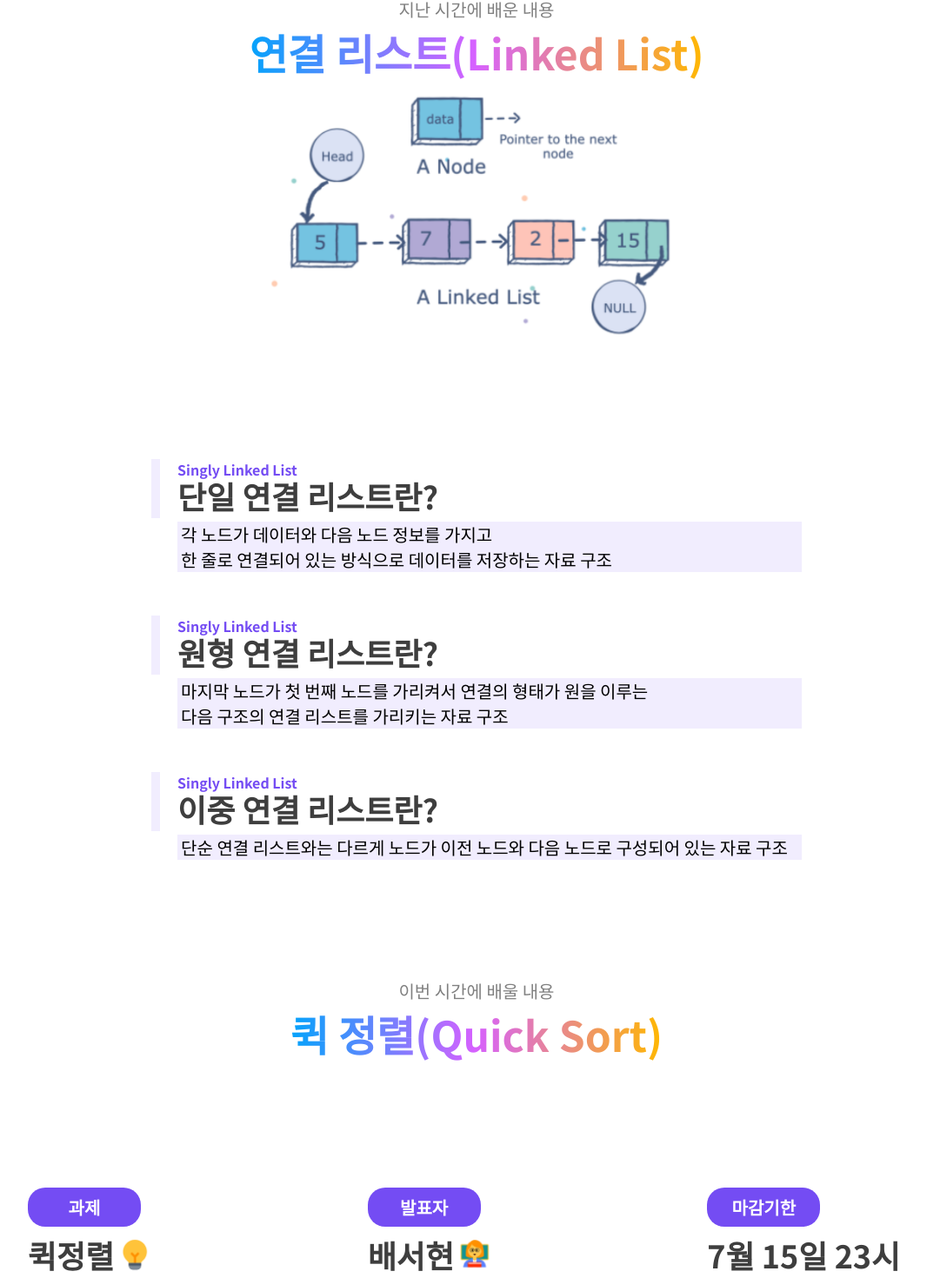
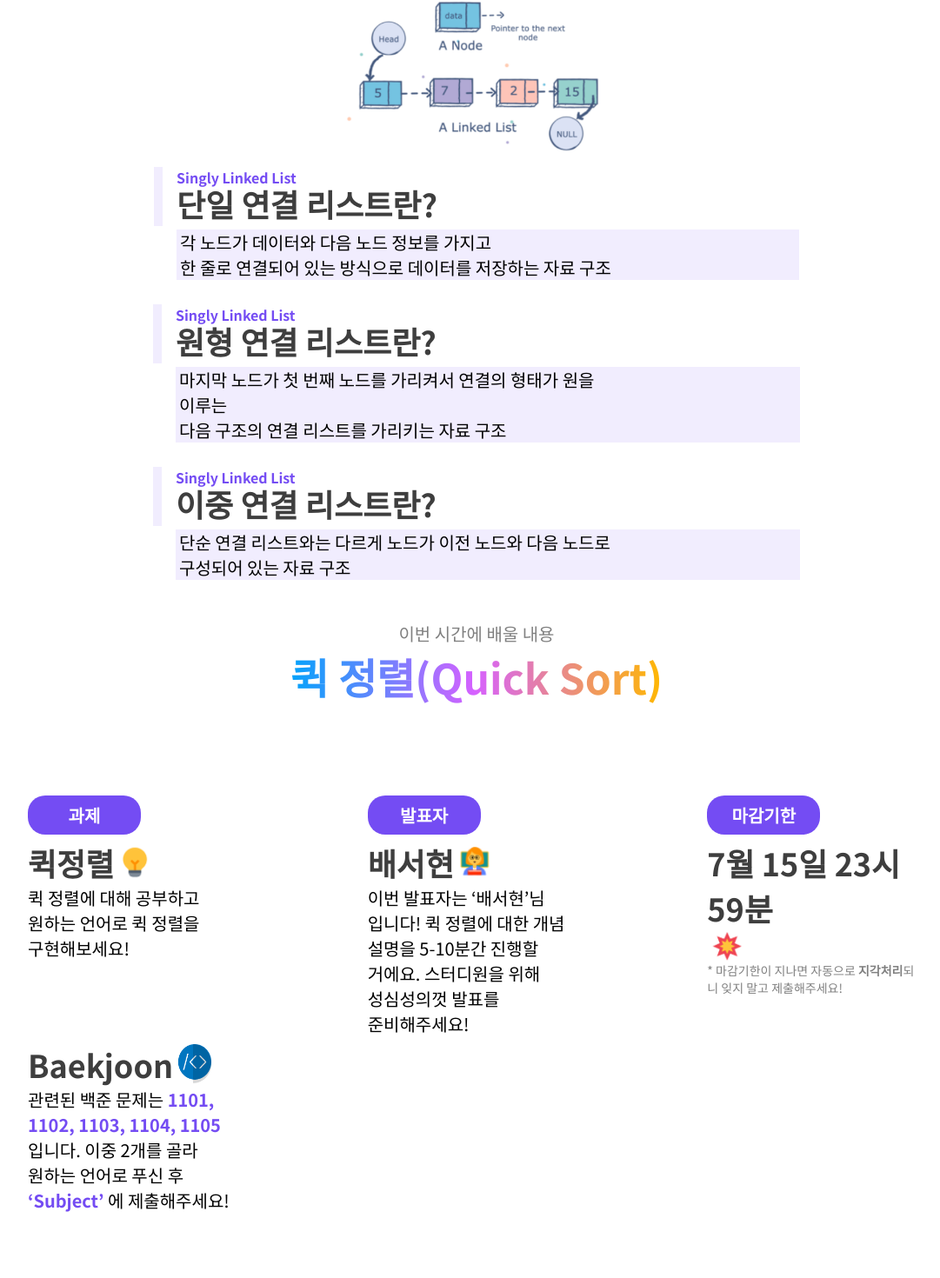
Before and after one commit to baebae02/pybo-frontend, a Vue app: page /study in a window 1280 px wide. Shown: the part 935-2405 px from the top of the page at 87% size, without its empty margins (92-1173 px from the left). Built offline with nearby package versions, Linux system fonts and the light colour scheme.

Commit message:
feat: study.vue

```diff
--- a/src/views/Study.vue
+++ b/src/views/Study.vue
@@ -1,6 +1,7 @@
 <template>
   <div class="template">
     <meta name="viewport" content="width=device-width, initial-scale=1"/>
+    <div class="page">
       <div class="top">
         <img class="study-img" src="@/assets/study.png" alt="">
         <div class="textArea">
@@ -11,8 +12,10 @@
           <div class="info-wrapper">
             <div style="font-size: 24px; font-weight: bold">
               다음 시간은
-                      <TextOption Purple="true" content="1"/>주차
-                      <TextOption Purple="true" content="2"/>번째 스터디입니다.
+              <TextOption Purple="true" content="1"/>
+              주차
+              <TextOption Purple="true" content="2"/>
+              번째 스터디입니다.
             </div>
             <div class="progress">
               <div v-for="index in current" :key="index">
@@ -30,7 +33,7 @@
         <div class="time">
           <div class="title">
             <TextOption content="This Time" Bold="true"></TextOption>
-                    <img src="@/assets/clock.png"  alt=""/>
+            <img src="@/assets/clock.png" alt=""/>
           </div>
           <div class="fill purple">Date</div>
           <TextOption SmallGray="true" content="2022년 7월 15일(수)  19:00"></TextOption>
@@ -52,12 +55,11 @@
           <TextOption SmallGray="true" content="이종우"></TextOption>
         </div>
       </div>
-        <div class="study">
+    </div>
+    <div class="page study">
       <TextOption SmallGray="true" content="지난 시간에 배운 내용" style="font-weight: 400;"></TextOption>
       <div class="subject">연결 리스트(Linked List)</div>
       <img src="@/assets/study/linkedList.png" style="margin-top: 10px;" alt=""/>
-        </div>
-        <div>
       <div class="item">
         <div class="left" style="background-color: rgba(116, 76, 243, 0.1);"></div>
         <div class="right">
@@ -86,7 +88,7 @@
         <p class="contents">단순 연결 리스트와는 다르게 노드가 이전 노드와 다음 노드로 구성되어 있는 자료 구조</p>
       </div>
     </div>
-        <div class="study">
+    <div class="study page">
       <TextOption SmallGray="true" content="이번 시간에 배울 내용" style="font-weight: 400;"></TextOption>
       <div class="subject">퀵 정렬(Quick Sort)</div>
       <div class="plan-grid">
@@ -96,14 +98,14 @@
         <div>
           <div class="topic">
             <TextOption Bold="true" content="퀵정렬"></TextOption>
-                  <img src="@/assets/light.png"  style="width: 42px" alt=""/>
+            <img src="@/assets/light.png" style="width: 42px" alt=""/>
           </div>
           <p class="contents">퀵 정렬에 대해 공부하고 원하는 언어로 퀵 정렬을 구현해보세요!</p>
         </div>
         <div>
           <div class="topic">
             <TextOption Bold="true" content="배서현"></TextOption>
-                  <img src="@/assets/presenter.png"  style="width: 42px" alt=""/>
+            <img src="@/assets/presenter.png" style="width: 42px" alt=""/>
           </div>
           <p class="contents">
             이번 발표자는 ‘배서현’님 입니다!
@@ -115,20 +117,23 @@
         <div>
           <div class="topic">
             <TextOption Bold="true" content="7월 15일 23시 59분"></TextOption>
-                  <img src="@/assets/bomb.png"  style="width: 42px" alt=""/>
+            <img src="@/assets/bomb.png" style="width: 42px" alt=""/>
           </div>
-                <p style="font-size: 14px; color: rgba(128, 128, 128, 1)">* 마감기한이 지나면 자동으로 <span style="font-weight: bold">지각처리</span>되니 잊지 말고 제출해주세요!</p>
+          <p style="font-size: 14px; color: rgba(128, 128, 128, 1)">* 마감기한이 지나면 자동으로 <span style="font-weight: bold">지각처리</span>되니
+            잊지 말고 제출해주세요!</p>
         </div>
         <div>
           <div class="topic">
             <TextOption Bold="true" content="Baekjoon"></TextOption>
-                  <img src="@/assets/baekjoon.png"  style="width: 42px" alt=""/>
+            <img src="@/assets/baekjoon.png" style="width: 42px" alt=""/>
           </div>
           <p class="contents">관련된 백준 문제는
             <TextOption Purple="true" content="1101, 1102, 1103, 1104, 1105"></TextOption>
             입니다.
             이중 2개를 골라 원하는 언어로 푸신 후
-                  <TextOption Purple="true" content="‘Subject’"></TextOption>에 제출해주세요!</p>
+            <TextOption Purple="true" content="‘Subject’"></TextOption>
+            에 제출해주세요!
+          </p>
         </div>
       </div>
     </div>
@@ -136,13 +141,37 @@
 </template>
 
 <script>
-import TextOption from '../components/TextOption.vue';
 import PurpleBtn from "@/components/PurpleBtn";
+import TextOption from "@/components/TextOption";
+import $ from 'jquery';
+window.addEventListener("wheel", function(e){
+  e.preventDefault();
+},{passive : false});
+const $html = $("html");
+let page = 1;
+const lastPage = $(".page").length;
+$html.animate({scrollTop:0},10);
+$(window).on("wheel", function(e){
+
+  if($html.is(":animated")) return;
+
+  if(e.originalEvent.deltaY > 0){
+    if(page=== lastPage) return;
+
+    page++;
+  }else if(e.originalEvent.deltaY < 0){
+    if(page === 1) return;
+
+    page--;
+  }
+  const posTop = (page - 1) * $(window).height();
+  $html.animate({scrollTop : posTop});
+});
 export default {
   name: 'StudyInfo',
   data() {
     return {
-        current : 2,
+      current: 2,
       total: 8
     };
   },
@@ -160,39 +189,50 @@ export default {
   align-items: center;
   flex-direction: column;
   width: 100%;
-        height: auto;
+  height: 100%;
+
+  & > .page {
+    width: 100%;
+    height: 100%;
+    min-height: 100vh;
+    display: flex;
+    flex-direction: column;
+    justify-content: center;
+    align-items: center;
   }
+
   .top {
     display: flex;
     justify-content: center;
-        margin-top: 128px;
-        width: 100%;
+
     .study-img {
       width: 450px;
-        }
     }
 
     .textArea {
       display: flex;
       flex-direction: column;
       justify-content: space-between;
-    }
 
       .info-wrapper {
-      display:flex;
+        display: flex;
         flex-wrap: wrap;
         gap: 8px;
         flex-direction: column;
-    }
 
         .progress {
           display: flex;
           flex-direction: row;
-    }
+
           .fry {
             margin-right: 28px;
             width: 42px;
           }
+        }
+      }
+    }
+  }
+
   .splitBar {
     width: 80%;
     height: 1px;
@@ -205,23 +245,25 @@ export default {
     width: 60%;
     flex-direction: row;
     justify-content: space-between;
-    }
+
     .time {
       display: flex;
       flex-direction: column;
       font-size: 20px;
-    }
+
       .title {
         display: flex;
         flex-direction: row;
         justify-content: left;
         align-items: center;
         margin-bottom: 16px;
-    }
-    .title img {
+
+        img {
           width: auto;
           height: 45px;
         }
+      }
+
       .fill {
         border-radius: 4px;
         width: fit-content;
@@ -230,28 +272,36 @@ export default {
         margin-top: 8px;
         font-size: 14px;
       }
+
       .purple {
         color: #744CF3;
         background-color: rgba(116, 76, 243, 0.5);
       }
+
       .org {
         color: #F39C4C;
         background-color: rgba(243, 156, 76, 0.5);
       }
+
       .blue {
         color: #00C2FF;
         background-color: rgba(0, 194, 255, 0.5);
       }
+    }
+  }
+}
+
+
 .study {
   display: flex;
-        margin: 86px 0;
-        width: 100%;
   flex-direction: column;
   align-items: center;
+  margin-top: 20px;
+
+  img {
+    width: 300px;
   }
-    .study img {
-        width: 476px;
-    }
+
   .subject {
     font-size: 48px;
     font-weight: bold;
@@ -259,36 +309,46 @@ export default {
     -webkit-text-fill-color: transparent;
     background-clip: text;
   }
+}
+
+
 .item {
   display: grid;
-        margin: 50px 0;
+  margin: 14px 0;
   grid-template-columns: 10px 1fr;
   flex-direction: column;
-        column-gap: 20px;
+  column-gap: 16px;
   row-gap: 4px;
+
   .right {
     display: flex;
     flex-direction: column;
-        }
-        .right span:nth-child(2) {
+
+    & > span:nth-child(2) {
       margin-top: -8px;
     }
+  }
+
   .contents {
     background-color: rgba(116, 76, 243, 0.1);
-          padding: 0 16px 0 4px;
+    padding: 0 216px 0 4px;
+    max-width: 718px;
   }
 }
+
 .contents {
   font-size: 20px;
   font-weight: 400;
   word-break: keep-all;
 }
+
 .plan-grid {
   display: grid;
-        margin: 142px 124px;
+  margin: 102px 124px;
   grid-template-columns: 1fr 1fr 1fr;
   column-gap: 140px;
   row-gap: 6px;
+
   .topic {
     display: flex;
     align-items: center;
```
Lines whose indentation alone changed are shown as unchanged.
